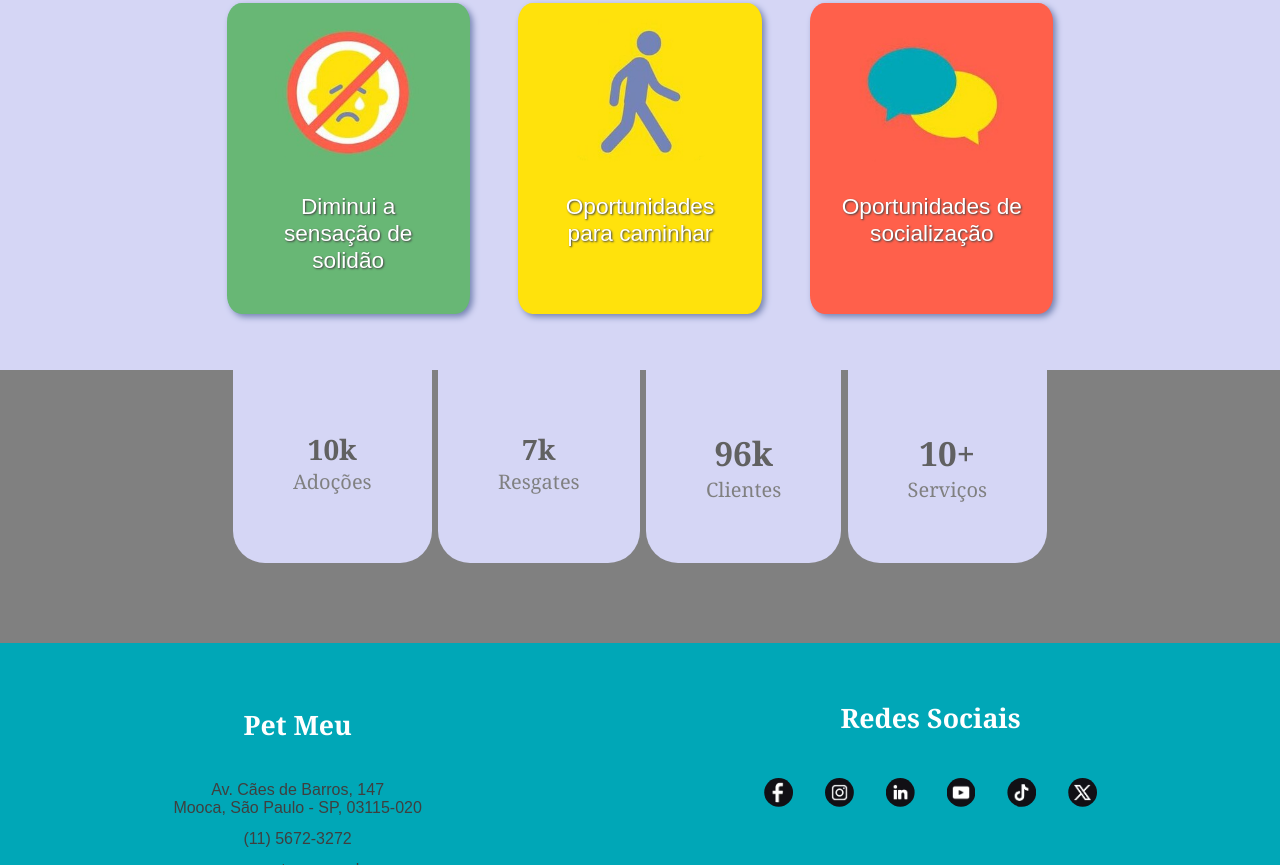
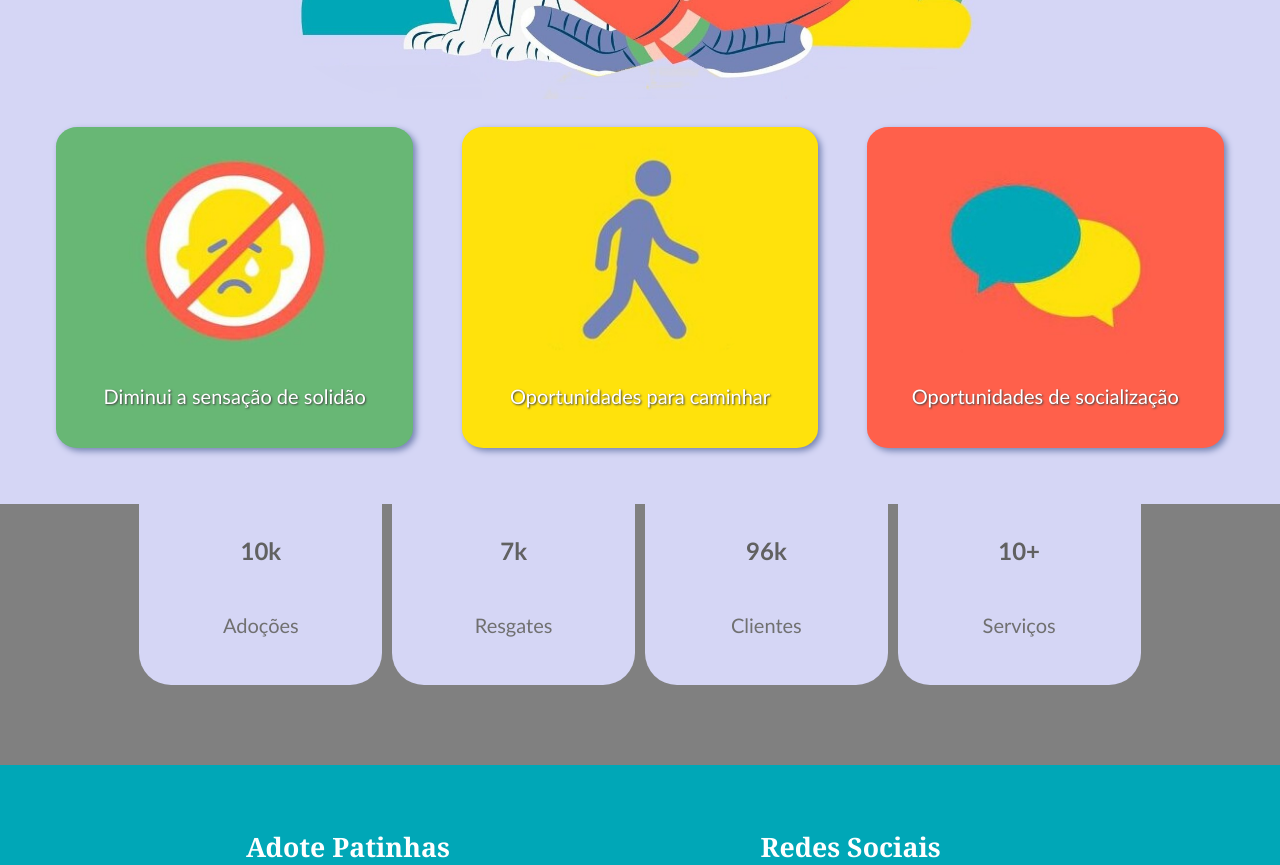
Before and after one commit to dimildesigner/senai_programacao_de_internet_estudos02, a plain HTML site: page index.html in a window 1280 px wide. Shown: the part 1935-2800 px from the top of the page. Drawn offline with Linux system fonts and the light colour scheme.

Commit message:
Novos ajustes nas páginas, tags, html e css

```diff
--- a/css/style.css
+++ b/css/style.css
@@ -5,12 +5,12 @@
 
 body {
     text-align: center;
-    font-family:Arial, Helvetica, sans-serif;
+    font-family:'Trebuchet MS', 'Lucida Sans Unicode', 'Lucida Grande', 'Lucida Sans', Arial, sans-serif;
 }
 
 h1 {
     font-family: Georgia, 'Times New Roman', Times, serif;
-    font-size: 50pt;
+    font-size: 40pt;
     padding: 4rem 2rem;
     color: #04a6b5;
 }
@@ -22,25 +22,39 @@ h2 {
     color: #04a6b5;
 }
 
-#menu {
+h3 {
+    font-family:'Trebuchet MS', 'Lucida Sans Unicode', 'Lucida Grande', 'Lucida Sans', Arial, sans-serif;
+    font-size: 17pt;
+    margin: 2rem 0 3rem 0;
+    color: #585858;
+}
+
+p {
+    font-family:'Trebuchet MS', 'Lucida Sans Unicode', 'Lucida Grande', 'Lucida Sans', Arial, sans-serif;
+    font-size: 15pt;
+    margin: 2rem 0 3rem 0;
+    color: #707070;
+}
+
+nav {
     width: 100%;
     display: flex;
     justify-content: center;
 }
 
-#menu a {
+nav a {
     text-decoration: none;
     color: #04a6b5;
     text-shadow: 1px 1px 1px rgb(69, 69, 69);
 }
 
-#menu a:hover {
+nav a:hover {
     color: white;
     text-shadow: 1px 1px 1px rgb(69, 69, 69);
 
 }
 
-#menu p {
+nav p {
     font-family: Georgia, 'Times New Roman', Times, serif;
     font-size: 15pt;
     background: #04a6b595;
@@ -50,13 +64,15 @@ h2 {
     border-radius: 50rem;
 }
 
-#foto_topo {
+/* imagem header */
+header {
     background-color: white;
 }
 
-#foto_topo img {
+header img {
     height: 30rem;
 }
+
 
 #info {
     background-color: #d5d6f5;
@@ -81,8 +97,8 @@ h2 {
     justify-content: center;
 }
 
-#info p {
-    font-size: 17pt;
+#card {
+    font-size: 15pt;
     color: white;
     margin: 1.5rem;
     text-shadow: 1px 1px 2px rgb(69, 69, 69);
@@ -97,7 +113,7 @@ h2 {
 #info_icon01 {
     background-color: #7484b7;
     /* height: 15%; */
-    width: 20%;
+    width: 30%;
     border-radius: 6%;
     margin: 2%;
     padding-bottom: 1em;
@@ -108,7 +124,7 @@ h2 {
 #info_icon02 {
     background-color: #ffb363;
     /* height: 15%; */
-    width: 20%;
+    width: 30%;
     border-radius: 6%;
     margin: 2%;
     padding-bottom: 1em;
@@ -119,7 +135,7 @@ h2 {
 #info_icon03 {
     background-color: #00a7b7;
     /* height: 15%; */
-    width: 20%;
+    width: 30%;
     border-radius: 6%;
     margin: 2%;
     padding-bottom: 1em;
@@ -130,7 +146,7 @@ h2 {
 #info_icon04 {
     background-color: #68b775;
     /* height: 15%; */
-    width: 20%;
+    width: 30%;
     border-radius: 6%;
     margin: 2%;
     padding-bottom: 1em;
@@ -141,7 +157,7 @@ h2 {
 #info_icon05 {
     background-color: #ffe20c;
     /* height: 15%; */
-    width: 20%;
+    width: 30%;
     border-radius: 6%;
     margin: 2%;
     padding-bottom: 1em;
@@ -152,13 +168,15 @@ h2 {
 #info_icon06 {
     background-color: #ff604b;
     /* height: 15%; */
-    width: 20%;
+    width: 30%;
     border-radius: 6%;
     margin: 2%;
     padding-bottom: 1em;
     gap: 1em;
     box-shadow: 3px 3px 6px #7684b3;
 }
+
+/* Dados numéricos home */
 
 #dados {
     width: 100%;
@@ -169,71 +187,78 @@ h2 {
 }
 
 #dados01 {
+    width: 19%;
     font-family: Georgia, 'Times New Roman', Times, serif;
-    font-size: 15pt;
+    font-size: 12pt;
     background: #d5d6f5;
     color:gray;
-    margin: 0 0.2rem 0 0.2rem;
+    margin: 0 0.3rem 0 0.3rem;
     margin-bottom: 5rem;
-    padding: 3em 3em;
+    /* padding: 3em 3em; */
     border-radius: 0 0 2rem 2rem;
 }
 
 #dados01 h3 {
-    font-size: 21pt;
+    font-size: 18pt;
     color:rgb(97, 97, 97);
 }
 
 #dados02 {
+    width: 19%;
     font-family: Georgia, 'Times New Roman', Times, serif;
-    font-size: 15pt;
+    font-size: 12pt;
     background: #d5d6f5;
     color:gray;
-    margin: 0 0.2rem 0 0.2rem;
+    margin: 0 0.3rem 0 0.3rem;
     margin-bottom: 5rem;
-    padding: 3em 3em;
+    /* padding: 3em 3em; */
     border-radius: 0 0 2rem 2rem;
 
 }
 
 #dados02 h3 {
-    font-size: 21pt;
+    font-size: 18pt;
     color:rgb(97, 97, 97);
 }
 
 #dados03 {
+    width: 19%;
     font-family: Georgia, 'Times New Roman', Times, serif;
-    font-size: 15pt;
+    font-size: 12pt;
     background: #d5d6f5;
     color:gray;
-    margin: 0 0.2rem 0 0.2rem;
+    margin: 0 0.3rem 0 0.3rem;
     margin-bottom: 5rem;
-    padding: 3em 3em;
+    /* padding: 3em 3em; */
     border-radius: 0 0 2rem 2rem;
 
 }
 
 #dados03 h3 {
-    font-size: 25pt;
+    font-size: 18pt;
     color:rgb(97, 97, 97);
 }
 
 #dados04 {
+    width: 19%;
     font-family: Georgia, 'Times New Roman', Times, serif;
-    font-size: 15pt;
+    font-size: 12pt;
     background: #d5d6f5;
     color:gray;
-    margin: 0 0.2rem 0 0.2rem;
+    margin: 0 0.3rem 0 0.3rem;
     margin-bottom: 5rem;
-    padding: 3em 3em;
+    /* padding: 3em 3em; */
     border-radius: 0 0 2rem 2rem;
 
 }
 
 #dados04 h3 {
-    font-size: 25pt;
+    font-size: 18pt;
     color:rgb(97, 97, 97);
 }
+
+
+/* Rodapé */
 
 footer {
     background-color: #00a7b7;
@@ -241,58 +266,49 @@ footer {
     width: 100%;
     display: flex;
     justify-content: center;
-
 }
 
-#loja {
-    display: flex;
-    flex-direction: column;
-    margin: 2rem 10rem 3rem 10rem;
-}
-
-#loja p {
-    padding: 0.4em;
-}
-
-#loja h4 {
+footer h4 {
     font-family: Georgia, 'Times New Roman', Times, serif;
     font-size: 20pt;
-    padding: 2rem 0.5rem;
+    padding: 2rem 0.8rem 1rem 0.8rem;
     color: white;
 }
 
-#redes {
+.loja {
     display: flex;
     flex-direction: column;
-    margin: 2rem 10rem 3rem 10rem;
+    margin: 2rem 6rem 3rem 6rem;
 }
 
-#redes p {
-    padding: 0.4em;
-    margin-bottom: 1em;
+.loja p {
+    margin: 0;
+    font-size: 10pt;
+    padding: 0.3em;
 }
 
-#redes h4 {
-    font-family: Georgia, 'Times New Roman', Times, serif;
-    font-size: 20pt;
-    padding: 1.6rem 0.5rem;
-    color: white;
+
+.redes {
+    display: flex;
+    flex-direction: column;
+    margin: 2rem 6rem 3rem 6rem;
 }
 
-#redes_icon {
+.redes_icon {
     display: flex;
     justify-content: center;
 }
 
-#icon_social {
-    width: 1.8em;
-    height: 1.8em;
+.icon_social {
+    width: 1.5em;
+    height: 1.5em;
     clip-path: circle(50%);
     margin: 1rem;
+    padding-top: 0.4rem;
 }
 
-#icon_social:hover {
-    transform: scale(2.5);
+.icon_social:hover {
+    transform: scale(1.5);
 }
 
 
--- a/index.html
+++ b/index.html
@@ -4,40 +4,40 @@
     <meta charset="UTF-8">
     <meta name="viewport" content="width=device-width, initial-scale=1.0">
     <link rel="stylesheet" href="css/style.css">
-    <title>Pet Meu - Inicial</title>
+    <title>Minhas Patinhas</title>
 </head>
 <body>
     <!-- Nome do site -->
-    <h1>Pet Meu</h1>
+    <h1>Adote Patinhas</h1>
 
     <!-- Menu -->
-    <div id="menu">
+    <nav>
         <p><a href="index.html">Início</a></p>
         <p><a href="sobre.html">Sobre</a></p>
         <p><a href="adote.html">Adote</a></p>
         <p><a href="contato.html">Contatos</a></p>
-    </div>
+    </nav>
 
-    <div id="foto_topo">
+    <header>
         <img src="img/cao_gato_topo_home.jpg" alt="">
-
-    </div>
+    </header>
 
     <div id="info">
         <h2>Benefícios de viver com um pet</h2>
+        <h3>Veja alguns dos benefícios de ter um pet seu:</h3>
 
         <div id="info_lista1">
             <div id="info_icon01">
                 <img src="img/pet_info01.jpg" alt="">
-                <p>Diminuição da pressão arterial</p>
+                <p id="card">Diminuição da pressão arterial</p>
             </div>
             <div id="info_icon02">
                 <img src="img/pet_info02.jpg" alt="">
-                <p>Diminui o nível de colesterol</p>
+                <p id="card">Diminui o nível de colesterol</p>
             </div>
             <div id="info_icon03">
                 <img src="img/pet_info03.jpg" alt="">
-                <p>Reduz o risco de doenças</p>
+                <p id="card">Reduz o risco de doenças</p>
             </div>
         </div>
         <div id="info_lista2">
@@ -48,22 +48,22 @@
         <div id="info_lista3">
             <div id="info_icon04">
                 <img src="img/pet_info04.jpg" alt="">
-                <p>Diminui a sensação de solidão</p>
+                <p id="card">Diminui a sensação de solidão</p>
             </div>
             <div id="info_icon05">
                 <img src="img/pet_info05.jpg" alt="">
-                <p>Oportunidades para caminhar</p>
+                <p id="card">Oportunidades para caminhar</p>
             </div>
             <div id="info_icon06">
                 <img src="img/pet_info06.jpg" alt="">
-                <p>Oportunidades de socialização</p>
+                <p id="card">Oportunidades de socialização</p>
             </div>
         </div>
     </div>
 
     </div>
 
-    <!-- Dados específicos -->
+    <!-- Dados numéricos home -->
     <div id="dados">
         <div id="dados01">
             <h3>10k</h3>
@@ -87,25 +87,28 @@
     </div>
 
     <footer>
-        <div id="loja">
-            <h4>Pet Meu</h4>
+        <div class="loja">
+            <h4>Adote Patinhas</h4>
             <p>
-                Av. Cães de Barros, 147 <br>
-                Mooca, São Paulo - SP, 03115-020
+                <strong>
+                    Av. Cães de Barros, 147<br>
+                    Mooca, São Paulo - SP, 03115-020<br><br>
+                </strong>
+                Tel.: (11) 5672-3272<br>
+                www.petmeu.com.br<br>
+                contato@petmeu.com.br
             </p>
-            <p>(11) 5672-3272</p>
-            <p>www.petmeu.com.br</p>
-            <p>contato@petmeu.com.br</p>
         </div>
-        <div id="redes">
+        <div class="redes">
             <h4>Redes Sociais</h4>
-            <div id="redes_icon">
-                <a href="#"><img id="icon_social" src="img/icone_face.jpg" alt="Facebook"></a>
-                <a href="#"><img id="icon_social" src="img/icone_instagram.jpg" alt="Instagram"></a>
-                <a href="#"><img id="icon_social" src="img/icone_linkedin.jpg" alt="LinkedIn"></a>
-                <a href="#"><img id="icon_social" src="img/icone_youtube.jpg" alt="YouTube"></a>
-                <a href="#"><img id="icon_social" src="img/icone_tiktok.jpg" alt="TikTok"></a>
-                <a href="#"><img id="icon_social" src="img/icone_x.jpg" alt="X"></a>
+            <div class="redes_icon">
+                <a href="#"><img class="icon_social" src="img/icone_whatsapp.jpg" alt="Whatsapp"></a>
+                <a href="#"><img class="icon_social" src="img/icone_face.jpg" alt="Facebook"></a>
+                <a href="#"><img class="icon_social" src="img/icone_instagram.jpg" alt="Instagram"></a>
+                <a href="#"><img class="icon_social" src="img/icone_linkedin.jpg" alt="LinkedIn"></a>
+                <a href="#"><img class="icon_social" src="img/icone_youtube.jpg" alt="YouTube"></a>
+                <a href="#"><img class="icon_social" src="img/icone_tiktok.jpg" alt="TikTok"></a>
+                <a href="#"><img class="icon_social" src="img/icone_x.jpg" alt="X"></a>
             </div>
         </div>
     </footer>
```
Also changed, not shown: adote.html (+25 -22 lines), contato.html (+24 -21 lines), sobre.html (+95 -21 lines).
